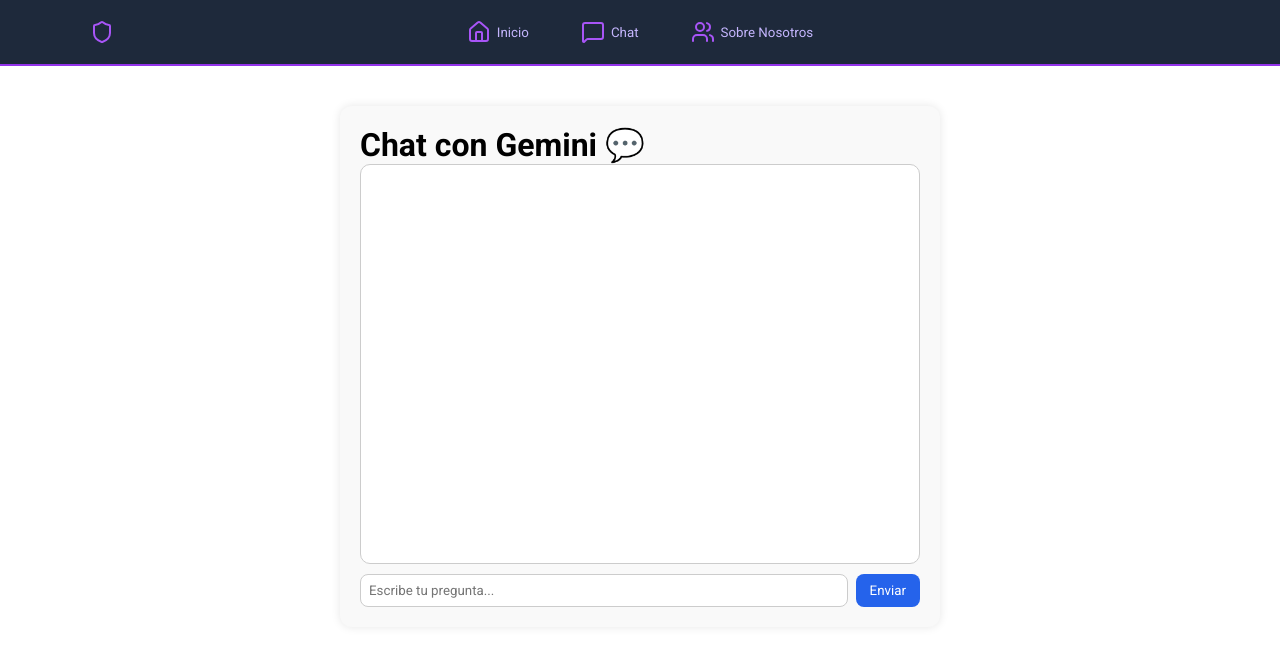
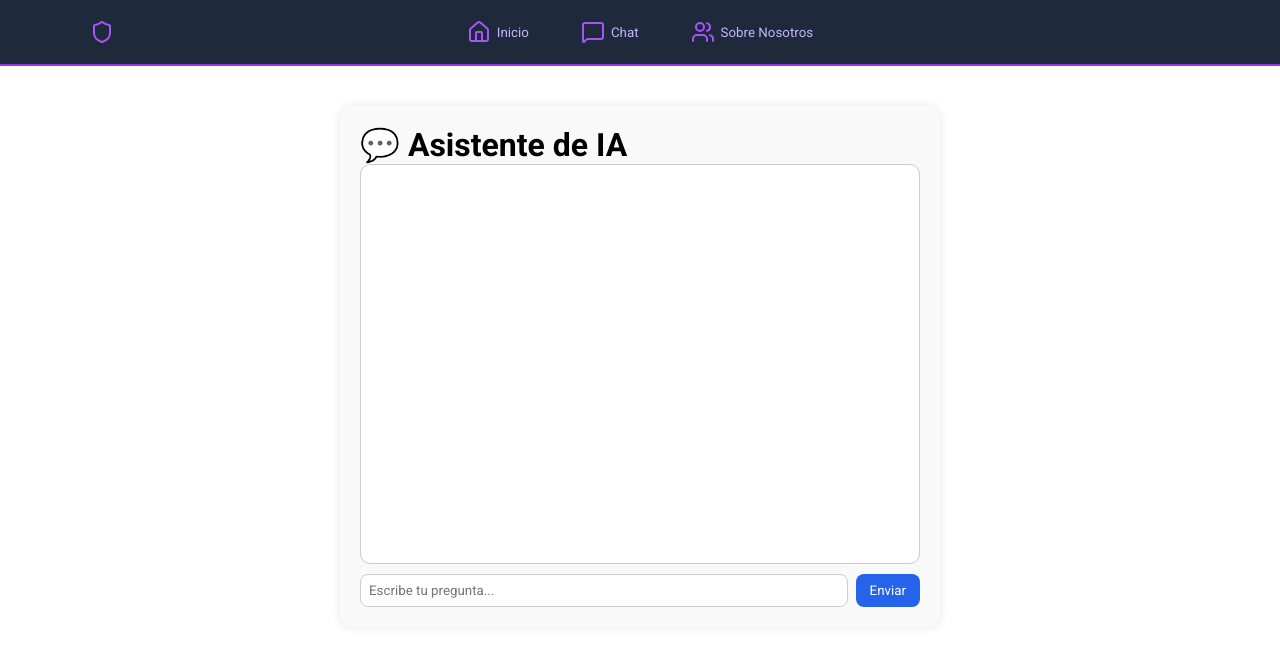
Before and after one commit to VictorMoyan0/chatbox, a React (Vite) app: page /chat in a window 1280 px wide. Shown: the top 646 px of the page. Built offline with nearby package versions, Linux system fonts and the light colour scheme.

Commit message:
change tittle

```diff
--- a/src/components/Chat.jsx
+++ b/src/components/Chat.jsx
@@ -67,7 +67,7 @@
 
   return (
     <div className="chat-container">
-        <h1> Chat con Gemini 💬</h1>
+        <h1>💬 Asistente de IA </h1>
         <div className="chat-box">
             {messages.map((msg, i) => (
             <div key={i} className={msg.role === "user" ? "msg user" : "msg ai"}>
```
